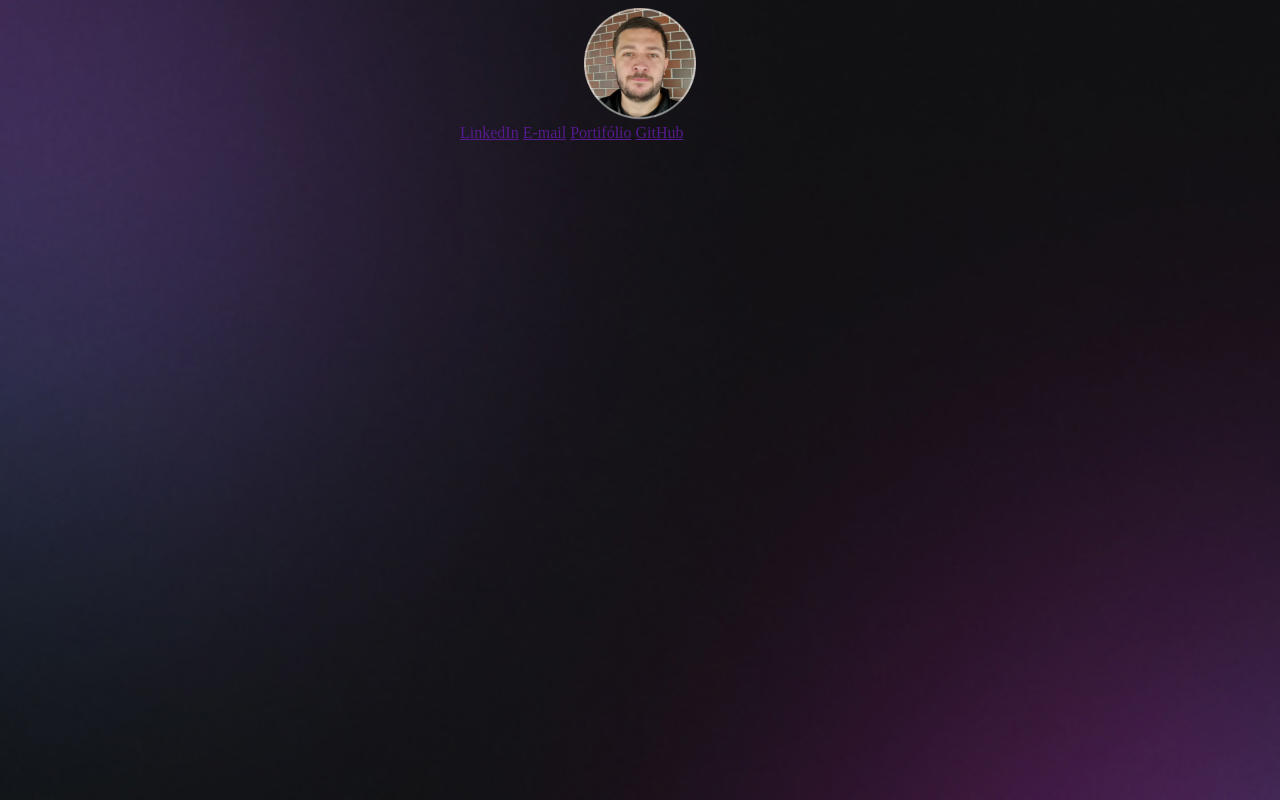
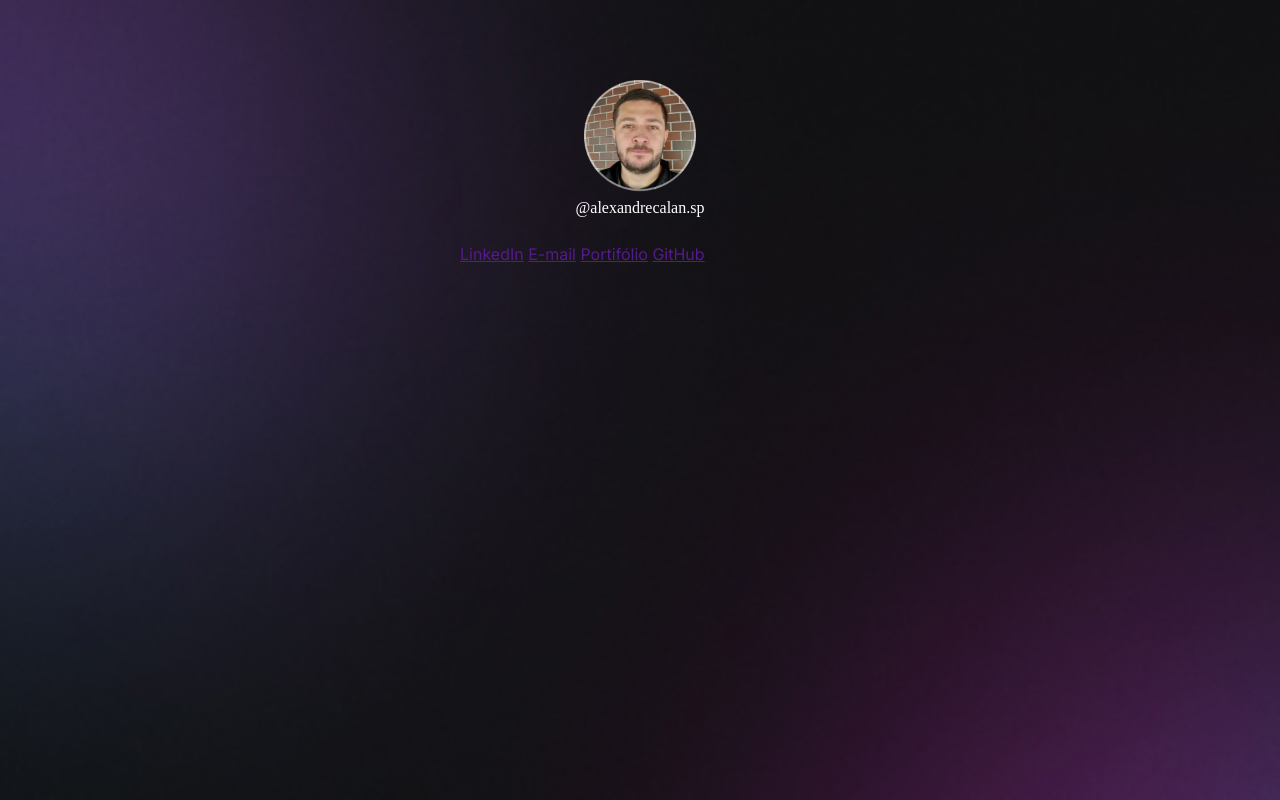
Before and after one commit to AlexandreCalanca/discover-rocketseat, a plain HTML site: page index.html in a window 1280 px wide. Drawn offline with Linux system fonts and the light colour scheme.

Commit message:
Centralizei o Profile

```diff
--- a/index.html
+++ b/index.html
@@ -2,6 +2,10 @@
 <html lang="en">
 
 <head>
+
+    <link rel="preconnect" href="https://fonts.googleapis.com">
+    <link rel="preconnect" href="https://fonts.gstatic.com" crossorigin>
+    <link href="https://fonts.googleapis.com/css2?family=Inter:wght@100..900&display=swap" rel="stylesheet">
     <meta charset="UTF-8">
     <meta name="viewport" content="width=device-width, initial-scale=1.0">
     <link rel="stylesheet" href="style.css">
@@ -12,6 +16,7 @@
     <div id="container">
         <div id="profile">
             <img src="./imagens/avatar.png" alt="Foto do perfil">
+            <h1>@alexandrecalan.sp</h1>
         </div>
 
 
--- a/style.css
+++ b/style.css
@@ -1,15 +1,33 @@
+*{
+  margin: 0px;
+  padding: 0px;
+}
 body{
   background: url(./imagens/bg-mobile.jpg) no-repeat top center/cover;
+}
+
+body *{
+  font-family: 'Inter', sans-serif;
+  font-weight: 400;
 }
 
 #container{
   width: 360px;
   height: 712px;
   margin: auto;
+  padding-top: 56px;
 }
 
 #profile{
   text-align: center;
+  padding: 24px;
+}
+
+#profile h1{
+  font-size: 16px;
+  font-family: initial;
+  color: rgb(255, 255, 255);
+  line-height: 24px;
 }
 
 #profile img{
```
